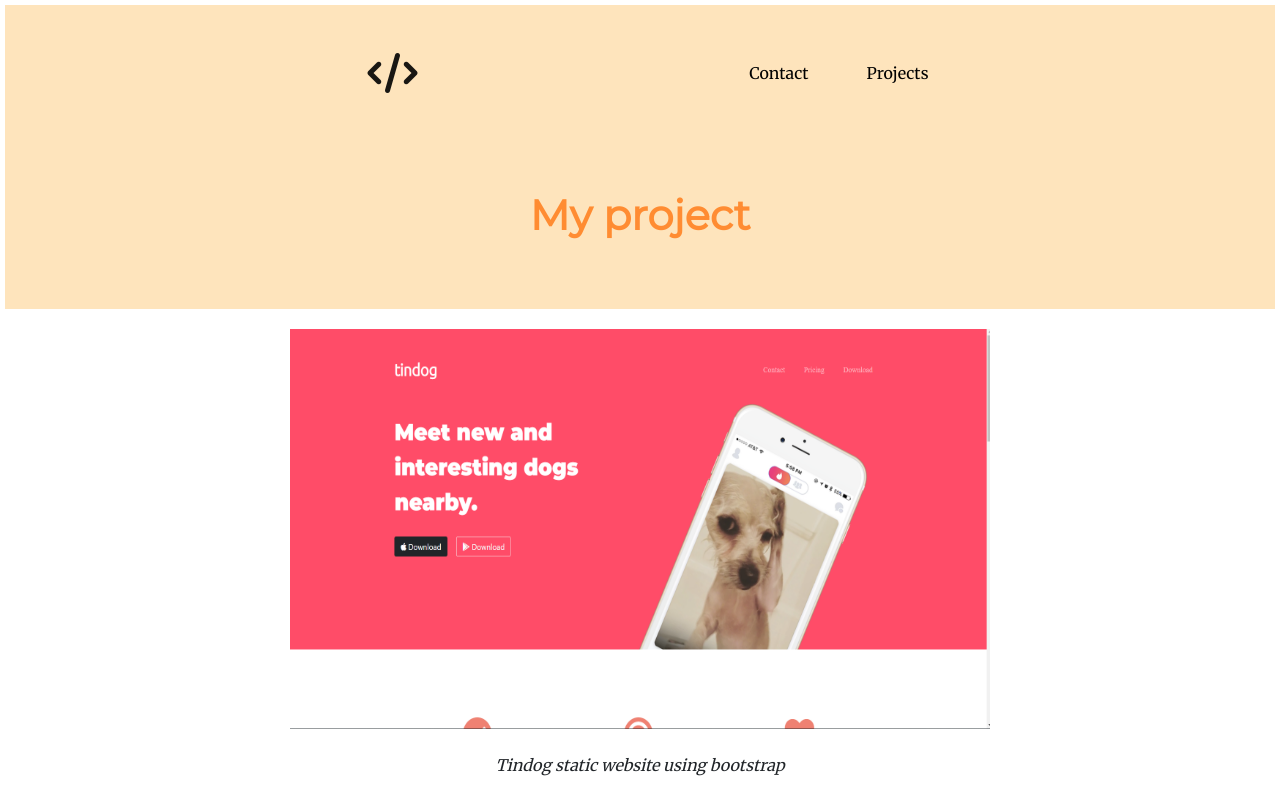
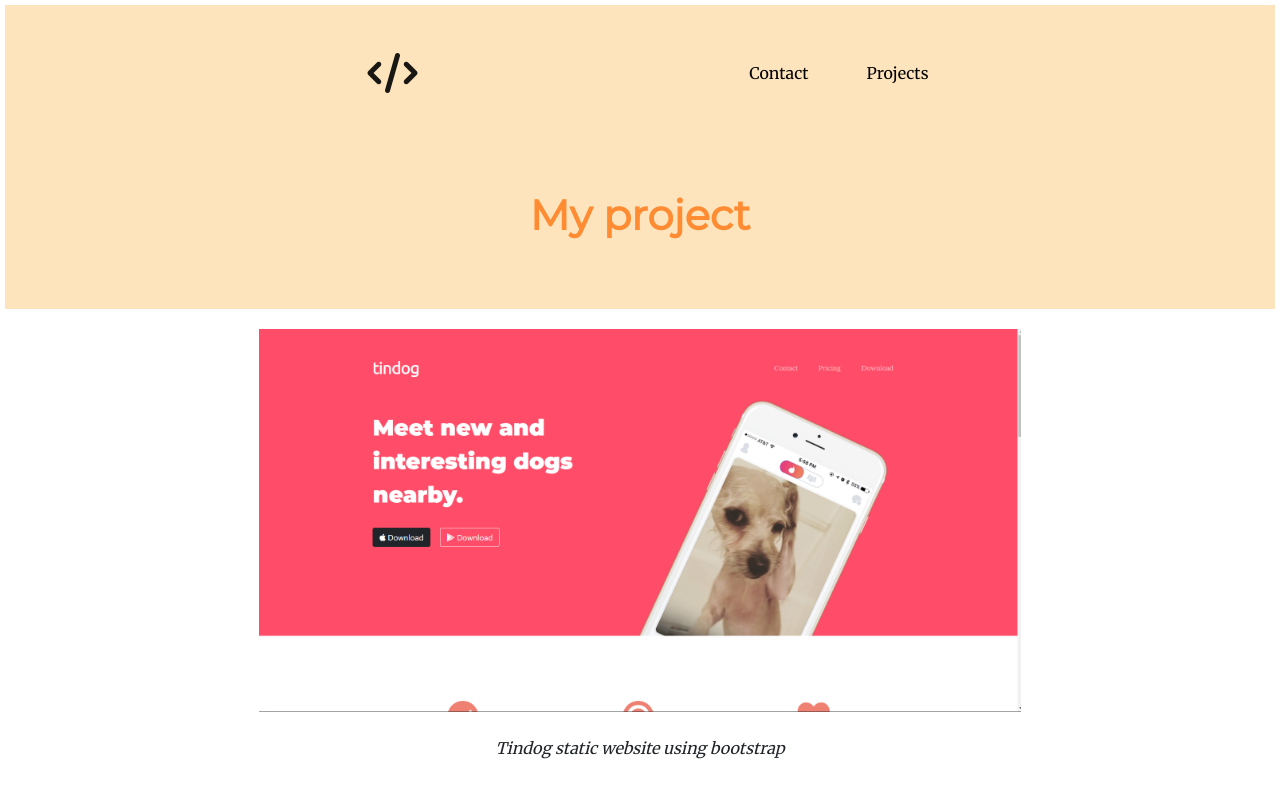
Before and after one commit to Souhail-JAMHOUR/Personal-site, a plain HTML site: page project.html in a window 1280 px wide. Drawn offline with nearby package versions, Linux system fonts and the light colour scheme.

Commit message:
img project

```diff
--- a/project.html
+++ b/project.html
@@ -43,7 +43,7 @@
   </div>
   <div class="carousel-item active">
     <a href="https://souhail-jamhour.github.io/Tindog-Website/">
-      <img src="images/tindog.png" alt="tindog website" height=400px width=700px />
+      <img src="images/tindog.png" alt="tindog website" height=50% width=60% />
     </a>
     <p> <em>Tindog static website using bootstrap</em></p>
   </div>
```
